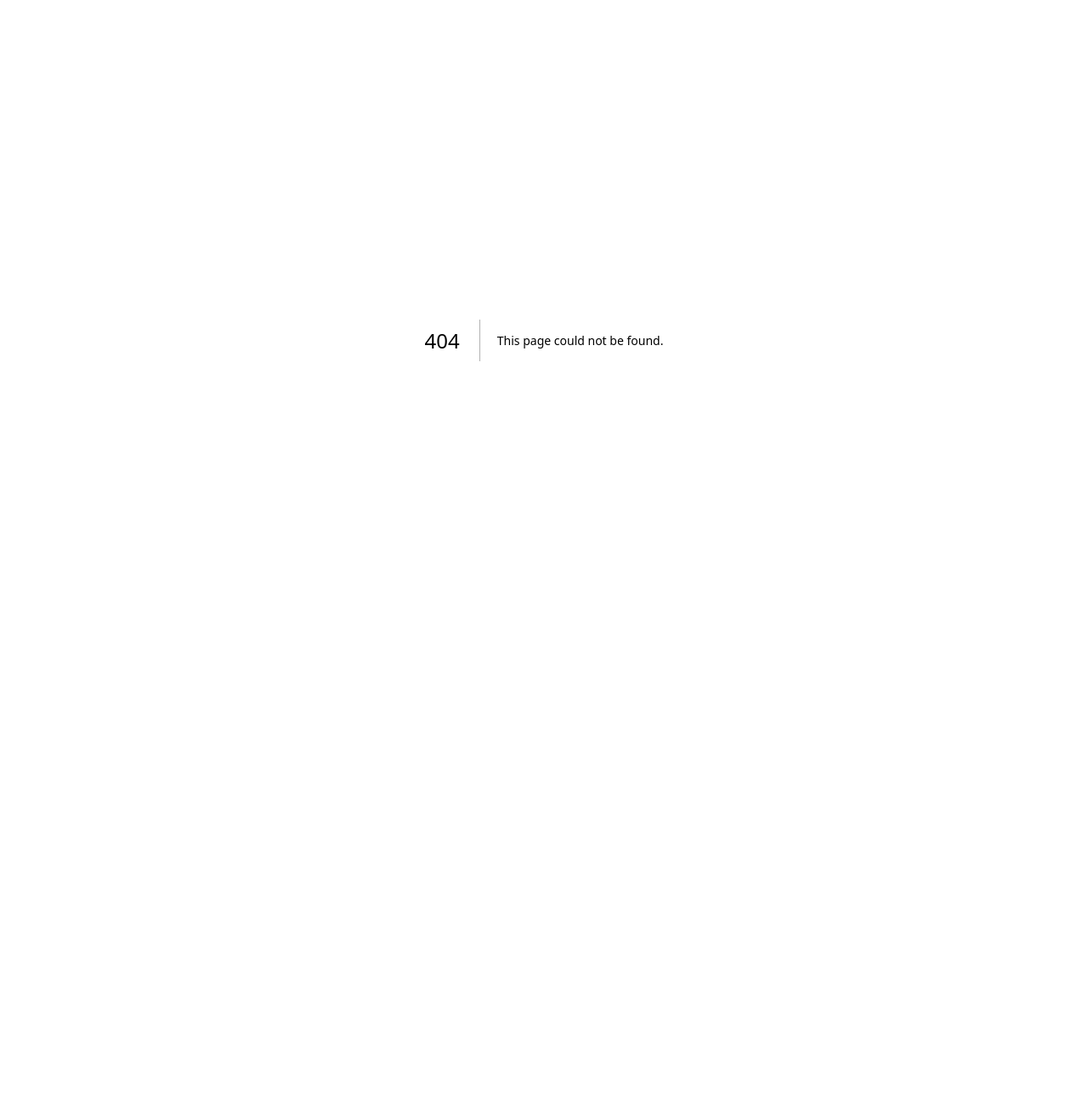
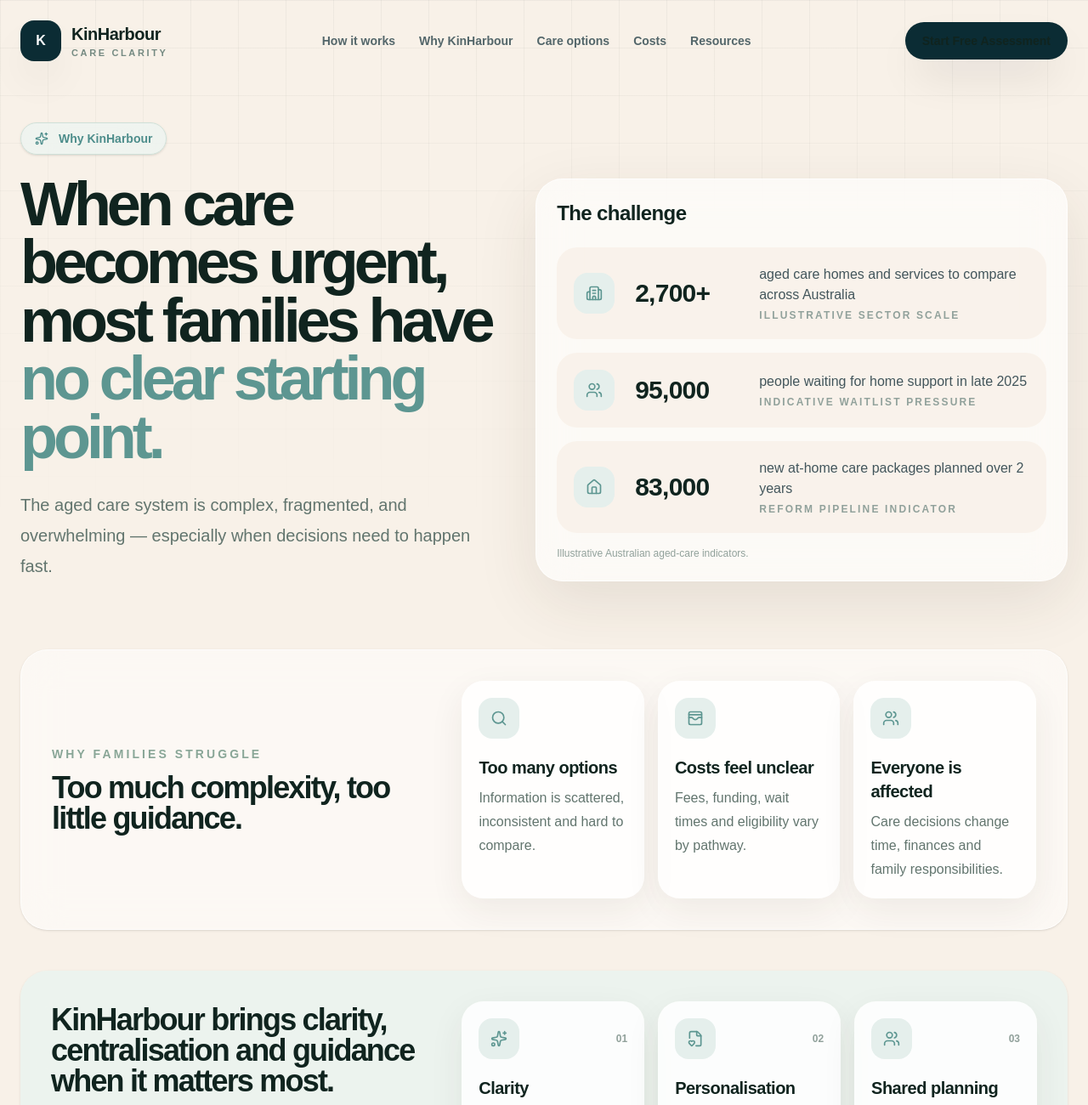
Before and after one commit to Mattrix07/kinharbour, a Next.js app: page /why-kinharbour in a window 1280 px wide. Before the commit this address had no page. Shown: the top 1300 px of the page at 85% size. Before the commit the page ends 800 px from the top, so only its background shows below. Built offline with nearby package versions, Linux system fonts and the light colour scheme.

Commit message:
Add Why KinHarbour page from canvas design

```diff
--- /dev/null
+++ b/app/why-kinharbour/page.tsx
@@ -0,0 +1,136 @@
+import {
+  Building2,
+  FileHeart,
+  Home,
+  Search,
+  Sparkles,
+  Users,
+  WalletCards,
+} from "lucide-react";
+
+const challengeStats = [
+  { icon: Building2, value: "2,700+", label: "aged care homes and services to compare across Australia", note: "Illustrative sector scale" },
+  { icon: Users, value: "95,000", label: "people waiting for home support in late 2025", note: "Indicative waitlist pressure" },
+  { icon: Home, value: "83,000", label: "new at-home care packages planned over 2 years", note: "Reform pipeline indicator" },
+];
+
+const struggles = [
+  [Search, "Too many options", "Information is scattered, inconsistent and hard to compare."],
+  [WalletCards, "Costs feel unclear", "Fees, funding, wait times and eligibility vary by pathway."],
+  [Users, "Everyone is affected", "Care decisions change time, finances and family responsibilities."],
+] as const;
+
+const solution = [
+  [Sparkles, "Clarity", "Clear options, costs and next steps."],
+  [FileHeart, "Personalisation", "Recommendations matched to care needs."],
+  [Users, "Shared planning", "One place for the whole family."],
+] as const;
+
+function Header() {
+  return (
+    <nav className="mx-auto flex max-w-7xl items-center justify-between px-6 py-6">
+      <a href="/" className="flex items-center gap-3">
+        <div className="flex h-12 w-12 items-center justify-center rounded-2xl bg-[#0b2c34] font-semibold text-white shadow-2xl shadow-slate-950/15">K</div>
+        <div>
+          <div className="text-xl font-semibold tracking-tight">KinHarbour</div>
+          <div className="text-[11px] font-bold uppercase tracking-[0.24em] text-[#758a82]">Care clarity</div>
+        </div>
+      </a>
+
+      <div className="hidden items-center gap-7 text-sm font-semibold text-[#53666a] lg:flex">
+        <a href="/#what-we-do" className="transition hover:text-[#0b2c34]">How it works</a>
+        <a href="/why-kinharbour" className="text-[#0b2c34]">Why KinHarbour</a>
+        <a href="/providers" className="transition hover:text-[#0b2c34]">Care options</a>
+        <a href="/funding" className="transition hover:text-[#0b2c34]">Costs</a>
+        <a href="/dashboard" className="transition hover:text-[#0b2c34]">Resources</a>
+      </div>
+
+      <a href="/assessment" className="inline-flex items-center gap-2 rounded-full bg-[#0b2c34] px-5 py-3 text-sm font-semibold text-white shadow-2xl shadow-slate-950/15 transition hover:-translate-y-0.5">
+        Start Free Assessment
+      </a>
+    </nav>
+  );
+}
+
+export default function WhyKinHarbourPage() {
+  return (
+    <main className="kh-shell min-h-screen overflow-hidden bg-[#f8f1e8] text-[#10241f]">
+      <Header />
+
+      <section className="mx-auto max-w-7xl px-6 pb-24 pt-12">
+        <div className="grid gap-10 lg:grid-cols-[0.95fr_1.05fr] lg:items-end">
+          <div>
+            <div className="mb-6 inline-flex items-center gap-3 rounded-full border border-[#cfe0d8] bg-[#edf5f2]/75 px-4 py-2 text-sm font-semibold text-[#4d8d8b] shadow-sm backdrop-blur-xl">
+              <Sparkles className="h-4 w-4" /> Why KinHarbour
+            </div>
+            <h1 className="max-w-4xl text-6xl font-semibold leading-[0.95] tracking-[-0.07em] md:text-7xl">
+              When care becomes urgent, most families have <span className="text-[#5d9691]">no clear starting point.</span>
+            </h1>
+            <p className="mt-7 max-w-2xl text-xl leading-9 text-[#62756e]">
+              The aged care system is complex, fragmented, and overwhelming — especially when decisions need to happen fast.
+            </p>
+          </div>
+
+          <div className="rounded-[2rem] border border-white/70 bg-white/62 p-6 shadow-[0_24px_72px_rgba(61,45,28,.10)] backdrop-blur-xl">
+            <h2 className="text-2xl font-semibold tracking-tight">The challenge</h2>
+            <div className="mt-6 grid gap-4">
+              {challengeStats.map((stat) => {
+                const Icon = stat.icon;
+                return (
+                  <div key={stat.value} className="grid gap-4 rounded-[1.5rem] bg-[#f8f1e8]/80 p-5 md:grid-cols-[56px_130px_1fr] md:items-center">
+                    <span className="flex h-12 w-12 items-center justify-center rounded-2xl bg-[#e5efec]"><Icon className="h-5 w-5 text-[#5d9691]" /></span>
+                    <p className="text-3xl font-semibold tracking-tight">{stat.value}</p>
+                    <div>
+                      <p className="font-medium leading-6 text-[#43565c]">{stat.label}</p>
+                      <p className="mt-1 text-xs font-semibold uppercase tracking-[0.18em] text-[#91a19b]">{stat.note}</p>
+                    </div>
+                  </div>
+                );
+              })}
+            </div>
+            <p className="mt-4 text-xs text-[#91a19b]">Illustrative Australian aged-care indicators.</p>
+          </div>
+        </div>
+
+        <section className="mt-20 rounded-[2rem] border border-white/70 bg-white/50 p-7 shadow-sm backdrop-blur-xl md:p-9">
+          <div className="grid gap-8 lg:grid-cols-[0.8fr_1.2fr] lg:items-center">
+            <div>
+              <p className="text-sm font-bold uppercase tracking-[0.22em] text-[#89a697]">Why families struggle</p>
+              <h2 className="mt-3 text-4xl font-semibold leading-[1] tracking-[-0.05em]">Too much complexity, too little guidance.</h2>
+            </div>
+            <div className="grid gap-4 md:grid-cols-3">
+              {struggles.map(([Icon, title, text]) => (
+                <div key={title} className="rounded-[1.6rem] bg-white/80 p-5 shadow-[0_14px_42px_rgba(61,45,28,.07)]">
+                  <span className="flex h-12 w-12 items-center justify-center rounded-2xl bg-[#e5efec]"><Icon className="h-5 w-5 text-[#5d9691]" /></span>
+                  <h3 className="mt-5 text-xl font-semibold tracking-tight">{title}</h3>
+                  <p className="mt-2 leading-7 text-[#62756e]">{text}</p>
+                </div>
+              ))}
+            </div>
+          </div>
+        </section>
+
+        <section className="mt-12 rounded-[2rem] bg-[#eaf4ef]/85 p-7 shadow-sm backdrop-blur-xl md:p-9">
+          <div className="grid gap-8 lg:grid-cols-[0.8fr_1.2fr] lg:items-center">
+            <div>
+              <h2 className="text-4xl font-semibold leading-[1] tracking-[-0.05em]">KinHarbour brings clarity, centralisation and guidance when it matters most.</h2>
+              <p className="mt-5 leading-8 text-[#62756e]">We simplify the journey so families can make confident decisions together.</p>
+            </div>
+            <div className="grid gap-4 md:grid-cols-3">
+              {solution.map(([Icon, title, text], index) => (
+                <div key={title} className="rounded-[1.6rem] bg-white/80 p-5 shadow-[0_14px_42px_rgba(61,45,28,.07)]">
+                  <div className="flex items-center justify-between">
+                    <span className="flex h-12 w-12 items-center justify-center rounded-2xl bg-[#e5efec]"><Icon className="h-5 w-5 text-[#5d9691]" /></span>
+                    <span className="text-xs font-bold text-[#91a19b]">0{index + 1}</span>
+                  </div>
+                  <h3 className="mt-5 text-xl font-semibold tracking-tight">{title}</h3>
+                  <p className="mt-2 leading-7 text-[#62756e]">{text}</p>
+                </div>
+              ))}
+            </div>
+          </div>
+        </section>
+      </section>
+    </main>
+  );
+}
```
